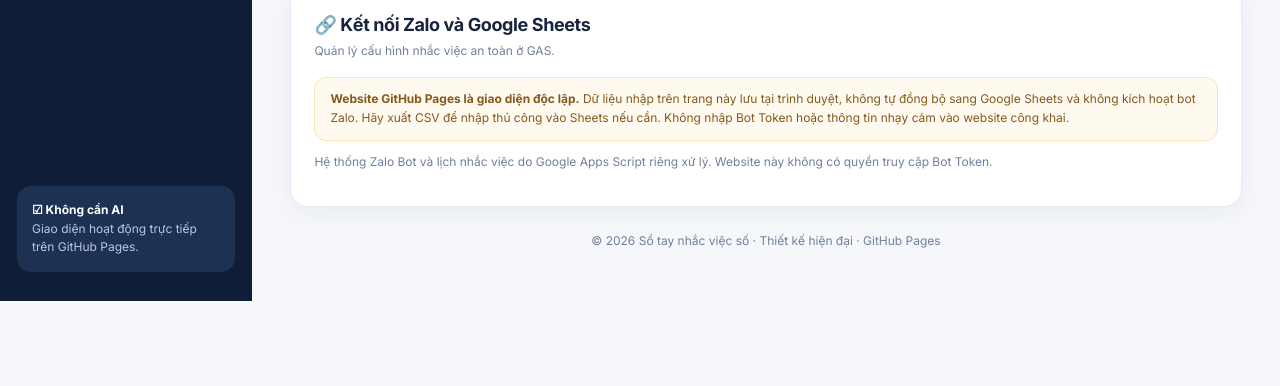
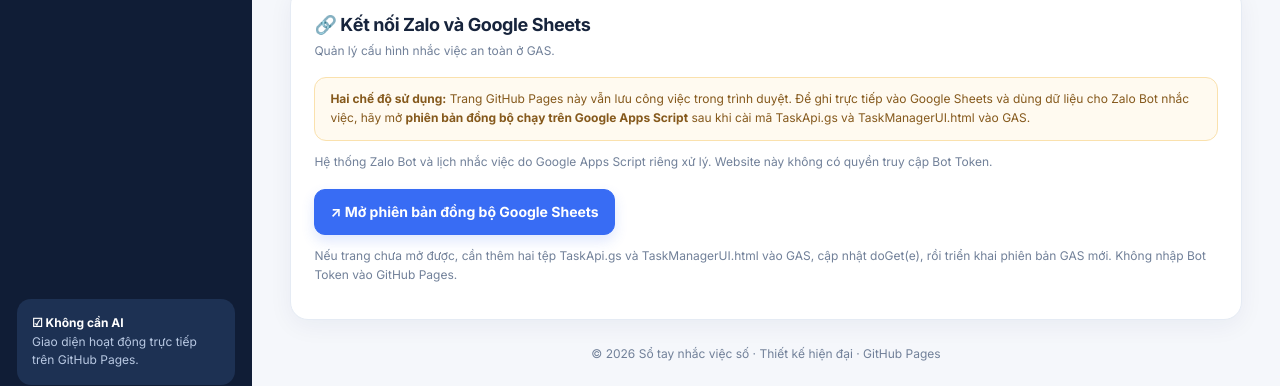
Before and after one commit to mattransoag/sotaynhacviecso, a plain HTML site: page docs/index.html in a window 1280 px wide. Shown: the part 1219-1605 px from the top of the page. Before the commit the page ends 1520 px from the top, so only its background shows below. Drawn offline with Linux system fonts and the light colour scheme.

Commit message:
Link static GitHub Pages dashboard to authenticated GAS synced task manager

```diff
--- a/docs/index.html
+++ b/docs/index.html
@@ -86,9 +86,9 @@ input:focus,select:focus,textarea:focus{border-color:var(--blue);box-shadow:0 0
     <div id="boardPanel" class="kanban" hidden></div><div id="empty" class="empty">Bạn chưa có công việc nào. Hãy thêm một công việc để bắt đầu ✨</div>
   </section>
   <section class="card section" id="connect"><div class="head"><div><h2>🔗 Kết nối Zalo và Google Sheets</h2><p>Quản lý cấu hình nhắc việc an toàn ở GAS.</p></div></div>
-    <div class="notice"><strong>Website GitHub Pages là giao diện độc lập.</strong> Dữ liệu nhập trên trang này lưu tại trình duyệt, không tự đồng bộ sang Google Sheets và không kích hoạt bot Zalo. Hãy xuất CSV để nhập thủ công vào Sheets nếu cần. Không nhập Bot Token hoặc thông tin nhạy cảm vào website công khai.</div>
+    <div class="notice"><strong>Hai chế độ sử dụng:</strong> Trang GitHub Pages này vẫn lưu công việc trong trình duyệt. Để ghi trực tiếp vào Google Sheets và dùng dữ liệu cho Zalo Bot nhắc việc, hãy mở <strong>phiên bản đồng bộ chạy trên Google Apps Script</strong> sau khi cài mã TaskApi.gs và TaskManagerUI.html vào GAS.</div>
     <p class="message">Hệ thống Zalo Bot và lịch nhắc việc do Google Apps Script riêng xử lý. Website này không có quyền truy cập Bot Token.</p>
-  </section>
+  <div class="form-actions"><a class="btn primary" href="https://script.google.com/macros/s/AKfycbyG7h14b6gJJYL_8n3O9c6jhQj5NeRDlMesLLBO8HA3YecLUpfsdLKGjop1sruoWdAh/exec?page=tasks" target="_blank" rel="noopener noreferrer">↗ Mở phiên bản đồng bộ Google Sheets</a></div><p class="message">Nếu trang chưa mở được, cần thêm hai tệp TaskApi.gs và TaskManagerUI.html vào GAS, cập nhật doGet(e), rồi triển khai phiên bản GAS mới. Không nhập Bot Token vào GitHub Pages.</p></section>
   <footer class="foot">© 2026 Sổ tay nhắc việc số · Thiết kế hiện đại · GitHub Pages</footer>
 </main></div>
 <script>
```
